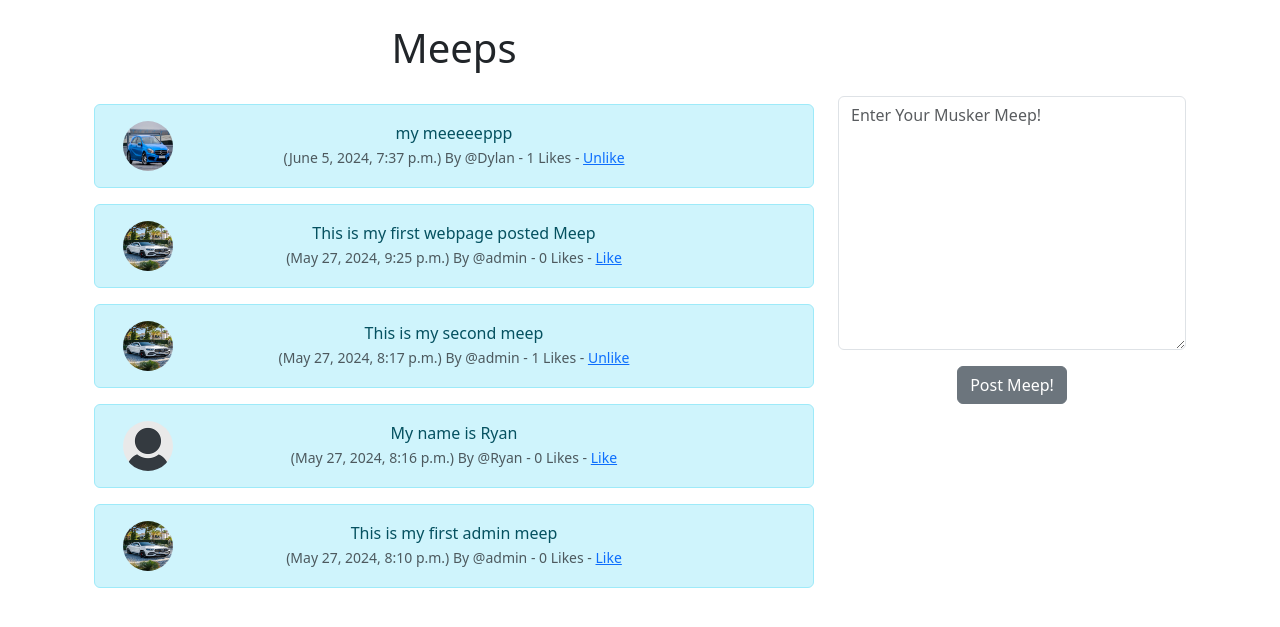
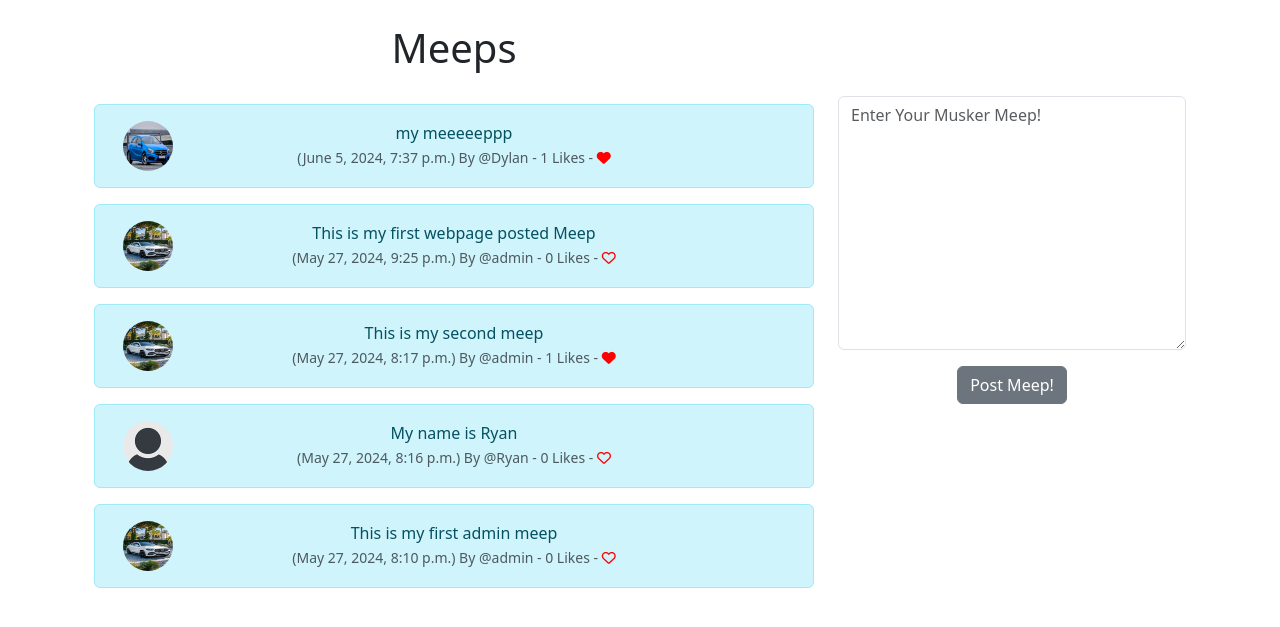
Before and after one commit to Orwa400/Musker, a Django app: page / in a window 1280 px wide. Shown: the part 56-683 px from the top of the page. Run offline with Django 5.2, Linux system fonts and the light colour scheme; a user stored in the database is signed in; data comes from the database, SQL or seed files in the repository; both versions use the stored data as it was after the commit; some libraries are stand-ins or nearby versions.

Commit message:
Add like and unlike icons

```diff
--- a/musker/templates/base.html
+++ b/musker/templates/base.html
@@ -5,6 +5,7 @@
     <meta name="viewport" content="width=device-width, initial-scale=1">
     <title>Bootstrap demo</title>
     <link href="https://cdn.jsdelivr.net/npm/bootstrap@5.3.3/dist/css/bootstrap.min.css" rel="stylesheet" integrity="sha384-QWTKZyjpPEjISv5WaRU9OFeRpok6YctnYmDr5pNlyT2bRjXh0JMhjY6hW+ALEwIH" crossorigin="anonymous">
+    <script src="https://kit.fontawesome.com/38e21e527d.js" crossorigin="anonymous"></script>
   </head>
   <body>
 
--- a/musker/templates/home.html
+++ b/musker/templates/home.html
@@ -33,9 +33,9 @@
                     - {{ meep.number_of_likes }} Likes -
 
                     {% if user in meep.likes.all %}
-                    <a href="{% url 'meep_like' meep.id %}">Unlike</a>
+                    <a href="{% url 'meep_like' meep.id %}"><i class="fa-solid fa-heart" style="color:red"></i></a>
                     {% else %}
-                    <a href="{% url 'meep_like' meep.id %}">Like</a>
+                    <a href="{% url 'meep_like' meep.id %}"><i class="fa fa-heart-o" style="color:red"></i></a>
                     {% endif %}
                 </small>
     </div><br><br>
--- a/musker/templates/profile.html
+++ b/musker/templates/profile.html
@@ -35,9 +35,9 @@
                                 - {{ meep.number_of_likes }} Likes -
 
                                 {% if user in meep.likes.all %}
-                                <a href="{% url 'meep_like' meep.id %}">Unlike</a>
+                                <a href="{% url 'meep_like' meep.id %}"><i class="fa-solid fa-heart" style="color:red"></i></a>
                                 {% else %}
-                                <a href="{% url 'meep_like' meep.id %}">Like</a>
+                                <a href="{% url 'meep_like' meep.id %}"><i class="fa fa-heart-o" style="color:red"></i></a>
                                 {% endif %}
 
                             </small>
```
Also changed, not shown: db.sqlite3.
